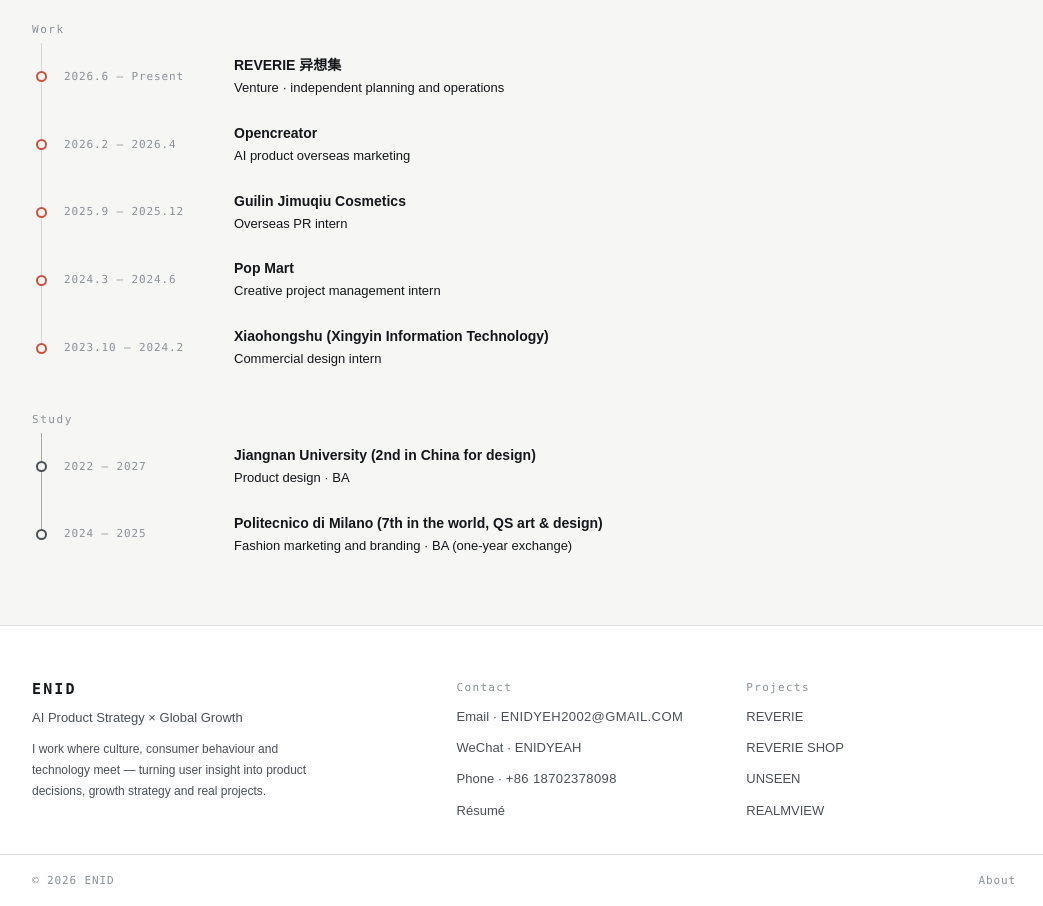
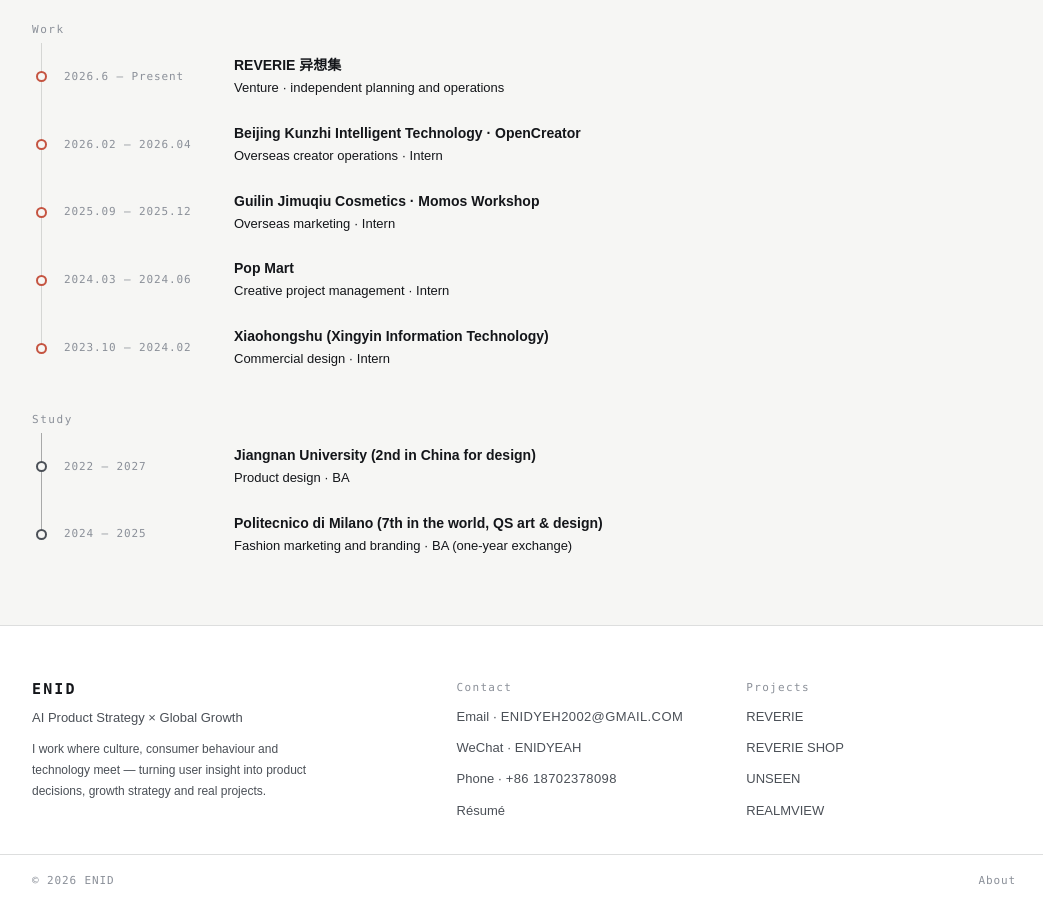
Before and after one commit to enidyeh/portfolio, a React (Vite) app: page /en in a window 1280 px wide. Shown: the part 3680-4586 px from the top of the page, without its empty margins (116-1159 px from the left). Built offline with nearby package versions, Linux system fonts and the light colour scheme.

Commit message:
fix: 列表项标签不再被挤成竖排；按新版简历更新经历与简历 PDF；换用本人给的导语

```diff
--- a/src/components/RichText.tsx
+++ b/src/components/RichText.tsx
@@ -32,7 +32,11 @@
       {paragraphs(items).length ? (
         <ul className="doc-list">
           {paragraphs(items).map((text, i) => (
-            <li key={`i${i}`}>{withBold(text)}</li>
+            // 包一层 <span>：.doc-list li 是 flex（前面挂「—」），不包的话
+            // **加粗标签** 和后面的正文会变成两个 flex 项，标签会被挤成竖排。
+            <li key={`i${i}`}>
+              <span>{withBold(text)}</span>
+            </li>
           ))}
         </ul>
       ) : null}
--- a/src/data/about.ts
+++ b/src/data/about.ts
@@ -54,7 +54,7 @@
     role: '创业项目 · 独立策划与运营',
     org: '异想集 REVERIE',
     tags: ['市场与用户洞察', '机会判断', '商业定位'],
-    desc: '独立运营策划十余场活动，社群累计 2500+ 位成员，现场参与观众 5000+，联系艺术家逾 30 位。举办《蜘蛛侠：纵横宇宙》《芭比》《泰勒·斯威夫特：时代巡演大电影》等电影观影活动：作为组织者管理团队与社群，策划活动流程，推动团队执行并敲定细节，保证活动顺利完成并获得大量好评。',
+    desc: '独立运营策划十余场活动，社群累计 2500+ 位成员，累计 20,000+ 人次线下参与，小红书话题曝光超 50 万，联系艺术家逾 30 位。举办《蜘蛛侠：纵横宇宙》《芭比》《泰勒·斯威夫特：时代巡演大电影》等电影观影活动：作为组织者管理团队与社群，策划活动流程，推动团队执行并敲定细节，保证活动顺利完成并获得大量好评。',
     details: [
       '活动海报、长图、文案宣传设计，结合自媒体特点吸引大量社团成员，其中七百余人参与线下活动。',
       '联系影院及品牌共同合作规划活动，电影主角配音演员、国内平台点赞量过万的国内外博主、创作者为活动制作专属彩蛋。',
@@ -63,49 +63,44 @@
     ],
   },
   {
-    when: '2026.2 — 2026.4',
-    role: 'AI 产品海外营销',
-    org: 'Opencreator',
+    // 2026-10-13 按本人新版简历更新（岗位名与经历描述为简历原文）
+    when: '2026.02 — 2026.04',
+    role: '海外创作者运营 · 实习',
+    org: '北京鸭智智能科技有限公司 · OpenCreator',
     tags: ['原型与 AI 工作流', '内容与创作者生态', '渠道与转化'],
     details: [
-      '海外创作者合作：负责与符合品牌调性的海外 KOL/KOC 建联，执行合作项目，拍摄产品推广视频，拓展潜在创作者资源库、建立达人合作 SOP，支持团队与 50+ 海外创作者及相关动漫社区合作建设。',
-      '社群运营与用户互动：独立负责 Discord 社区平台的内容发布与用户互动，策划并执行线上挑战赛活动「AI AMV 动画音乐视频挑战赛」，通过主题策划 / 赛制设计 / 社区合作，提升社群活跃度与营造积极社区氛围。',
-      '海外社交媒体运营：负责 TikTok、Instagram、X 等海外主流社媒平台的内容策划，敏锐追踪海外热点及动漫文化和 AI 工具趋势，为营销活动策划提供创意选题与内容方向。',
-      '跨文化沟通：与美国本地团队合作，作为海外创作者、社群用户的主要沟通桥梁之一，运用英语对接需求并有效解决问题。',
+      '人工智能 / 大模型应用',
+      '负责「AI 商业创意视频 Agent」的海外创作者生态运营。精准捕捉产品「内容创作乐高化」定位，确立「AI + 垂类」（如电商）创作者策略。从 0-1 搭建海外创作者合作 SOP 与资源库，通过精细化宣发沉淀高粘性核心用户，陪跑新至长期订阅的转化闭环。同时追踪海外社媒趋势与同类 AI 工具，利用 AI 工作流赋能广告创意生产与多平台矩阵分发。最终达成多个商业工作室合作，上线三个月业绩增长 10 倍，推动 AI Native 社区的内容共创与跨文化连接。',
     ],
   },
   {
-    when: '2025.9 — 2025.12',
-    role: '海外 PR 实习生',
-    org: '桂林市吉木秋化妆品有限公司',
+    when: '2025.09 — 2025.12',
+    role: '海外市场营销 · 实习',
+    org: '桂林市吉木秋化妆品有限公司 · Momos Workshop 毛吉吉',
     tags: ['跨境商业化', '渠道与转化', '数据复盘'],
     details: [
-      '创意策划：参与品牌「毛吉吉」海外宣传与创意策划，协助落地 campaign、品牌独立站设计规划，为品牌内容提供创意支持。',
-      '达人建联：建联、管理海外 Instagram / TikTok / YouTube 的 KOL/KOC，拓展并维护红人资源库，目前库内达人超 5000 名，合作达人超 500 位。',
-      '样品管理：根据品牌调性及产品规划为海外红人寄样，撰写并输出创意内容 Brief，跟进内容产出与执行质量。',
-      '内容管理：跟踪投放数据与合作进度，及时回收视频链接，定期互动收集反馈，进行复盘与优化，并结合达人反馈提出可行的优化方案。',
-      '跨境业务：协助处理海外业务相关事务（如物流沟通、渠道跟进等），全面了解跨境业务流程。',
+      '跨境电商 / 美妆快消',
+      '参与「新锐国货美妆品牌」的海外社媒内容营销：洞察 18-30 岁海外女性用户需求，制定「健康多元化」内容策略，策划「全系列」新品发布、万圣节等核心 Campaign。通过品牌种草、妆效展示等真实分享，在海外用户原本对粉扑品类认知甚少的背景下，精准塑造「空气棉花糖粉扑」的产品心智。搭建垂类 KOL 矩阵，扩充美妆、生活方式达人 5000+，深度合作 300+。协同达人共创优质内容，并进行数据复盘反哺社区内容生态，跑通了从「达人建联」到「口碑沉淀」的内容闭环。',
     ],
   },
   {
-    when: '2024.3 — 2024.6',
-    role: '创意项目管理实习生',
-    org: '北京泡泡玛特文化创意有限公司',
+    when: '2024.03 — 2024.06',
+    role: '创意项目管理 · 实习',
+    org: '北京泡泡玛特文化创意有限公司 · 泡泡玛特',
     tags: ['需求优先级', '验证与迭代', '数据复盘'],
     details: [
-      '新品营销：参与 SKULLPANDA / 迪士尼唐老鸭系列 / 王嘉尔 / LABUBU / MOLLY 等 20+ 新品上市传播，与团队建设产品营销定位、具体营销项目、社交媒体内容策略，助力产品登顶。',
-      '项目管理：在项目管理期间协同 25+ 公司内外团队，优化产品、摄影、设计、KOL 内容分发全流程保证交付质量，项目周期缩短 20% 保证准时交付，新品上市 48 小时内社媒曝光量超千万次保证营销效果。',
-      '数据优化：分析社交平台互动数据，定期进行复盘且制定优化后的营销方案，优化内容提升影响力。',
+      '潮玩文化 / IP 泛娱乐',
+      '管理「全球领先潮玩品牌」20+ 头部 IP（SKULLPANDA / MOLLY / LABUBU 等）的社区营销项目。基于对潮玩粉丝圈层的内容洞察（生活兴趣、情感诉求），协同 25+ 跨职能团队（产品设计 / 内容）为各 IP 新产品系列从产品方向、广告营销、种草内容、线下落地进行全流程策划与推进，推动项目周期缩短 20%。深度追踪 SKULLPANDA「时间系列」社交平台互动数据反哺内容优化，实现新品上市 48 小时内社媒曝光量超千万次，深化 IP 与粉丝社区的情感连接与内容共创。',
     ],
   },
   {
-    when: '2023.10 — 2024.2',
-    role: '商业化设计实习生',
-    org: '小红书 · 行吟信息科技（上海）有限公司',
+    when: '2023.10 — 2024.02',
+    role: '商业化设计 · 实习',
+    org: '行吟信息科技（上海）有限公司 · 小红书',
     tags: ['用户流程', '内容与创作者生态'],
     details: [
-      '活动策划：负责「REDesign」团队跨部门视觉营销工作，结合小红书市场营销活动目标，策划官方活动策划及创意提案；负责市场活动「我就要这样生活」，策划市场传播和相关视觉营销物料设计。',
-      '视觉营销：运营「REDesign」账号，设计「字体月月报」栏目内容，培养设计社群，提高品牌用户黏性与品牌认知；为「2024 WILL 商业合作伙伴大会」会议视觉及直播物料设计等，提升社交媒体活动曝光度与互动数据。',
+      '内容社区 / 生活方式平台',
+      '参与「生活兴趣社区」商业化设计与官方活动策划。基于对社区用户生活方式的洞察，策划「我要这样就生活」视觉宣发物料，激发用户分享欲与社区互动。运营「字体月报」栏目，设计体系化专业内容，打造设计社群，通过内容共创提升社区用户粘性与审美认知。「 2024 WILL 商业合作伙伴大会」视觉呈现，搭建品牌与创作者沟通的桥梁，深度实践了内容生态与社区连接。',
     ],
   },
 ]
--- a/src/data/en/about.ts
+++ b/src/data/en/about.ts
@@ -39,7 +39,7 @@
     role: 'Venture · independent planning and operations',
     org: 'REVERIE 异想集',
     tags: ['Market & user insight', 'Opportunity sizing', 'Business positioning'],
-    desc: 'Planned and ran more than ten events single-handedly: a community of 2,500+ members, 5,000+ attendees on site, and 30+ artists brought in. Organised film screenings including Spider-Man: Across the Spider-Verse, Barbie and Taylor Swift: The Eras Tour — as the organiser I ran the team and the community, planned the event flow, pushed execution and locked the details, delivering each event smoothly and to strong feedback.',
+    desc: 'Planned and ran more than ten events single-handedly: a community of 2,500+ members, 20,000+ in-person attendances and over 500k impressions from a Xiaohongshu topic, with 30+ artists brought in. Organised film screenings including Spider-Man: Across the Spider-Verse, Barbie and Taylor Swift: The Eras Tour — as the organiser I ran the team and the community, planned the event flow, pushed execution and locked the details, delivering each event smoothly and to strong feedback.',
     details: [
       'Designed posters, long-form graphics and copy that pulled in a large community following, with 700+ people attending offline events.',
       'Partnered with cinemas and brands to plan the events; voice actors from the films and creators with 10k+ likes on Chinese platforms made exclusive easter eggs.',
@@ -48,49 +48,43 @@
     ],
   },
   {
-    when: '2026.2 — 2026.4',
-    role: 'AI product overseas marketing',
-    org: 'Opencreator',
+    when: '2026.02 — 2026.04',
+    role: 'Overseas creator operations · Intern',
+    org: 'Beijing Kunzhi Intelligent Technology · OpenCreator',
     tags: ['Prototyping & AI workflow', 'Content & creator ecosystem', 'Channel & conversion'],
     details: [
-      'Creator partnerships: built relationships with overseas KOL/KOC that matched the brand, ran collaborations, shot product videos, grew the creator database and set up an influencer SOP — supporting 50+ overseas creators and related anime communities.',
-      'Community and user engagement: independently ran the Discord community — content and interaction — and planned and executed the “AI AMV” animation music-video challenge, using theme planning, competition design and community partnerships to lift activity and keep the space positive.',
-      'Overseas social media: content planning for TikTok, Instagram and X, tracking overseas trends across anime culture and AI tools, and feeding creative topics and directions into campaign planning.',
-      'Cross-cultural communication: worked with the US team as one of the main bridges to overseas creators and community members, handling requests in English and resolving issues.',
+      'AI / large-model applications',
+      'Ran overseas creator-ecosystem operations for the “AI commercial creative video agent”. Reading the product’s “content creation as Lego” positioning precisely, established an “AI + vertical” (e.g. e-commerce) creator strategy. Built the overseas creator collaboration SOP and resource library from 0 to 1, using careful distribution to build a high-retention core user base and support the journey from trial to long-term subscription. Also tracked overseas social trends and comparable AI tools, using AI workflows to power ad creative production and multi-platform distribution. Landed partnerships with several commercial studios, growing performance 10× within three months of launch, and drove content co-creation and cross-cultural connection in the AI-native community.',
     ],
   },
   {
-    when: '2025.9 — 2025.12',
-    role: 'Overseas PR intern',
-    org: 'Guilin Jimuqiu Cosmetics',
+    when: '2025.09 — 2025.12',
+    role: 'Overseas marketing · Intern',
+    org: 'Guilin Jimuqiu Cosmetics · Momos Workshop',
     tags: ['Cross-border commercialisation', 'Channel & conversion', 'Data review'],
     details: [
-      'Creative planning: joined overseas promotion and creative planning for the brand “Momo’s Workshop”, helping land campaigns and plan the DTC site, and providing creative support for brand content.',
-      'Creator partnerships: built and managed KOL/KOC on Instagram, TikTok and YouTube; the database now holds 5,000+ creators with 500+ collaborations.',
-      'Sampling: sent samples to overseas creators according to brand tone and product plan, wrote creative briefs, and followed content output and quality.',
-      'Content management: tracked delivery data and collaboration progress, collected video links, gathered feedback through regular interaction, ran reviews and improvements, and proposed optimisations based on creator feedback.',
-      'Cross-border operations: supported overseas business matters such as logistics and channel follow-up, building a full picture of cross-border workflows.',
+      'Cross-border e-commerce / beauty FMCG',
+      'Worked on overseas social content marketing for a “new Chinese beauty brand”: understanding the needs of 18–30 year-old women overseas, setting a “healthy and diverse” content strategy, and planning core campaigns including the full-range launch and Halloween. Through brand seeding and real makeup-look sharing, shaped the product mind for the “air cotton-candy puff” precisely, in a market where overseas users barely knew the category. Built a vertical KOL matrix, growing the beauty and lifestyle creator base to 5,000+, with 300+ deep collaborations. Co-created quality content with creators and fed data reviews back into the community content ecosystem, closing the loop from “reaching creators” to “building word of mouth”.',
     ],
   },
   {
-    when: '2024.3 — 2024.6',
-    role: 'Creative project management intern',
+    when: '2024.03 — 2024.06',
+    role: 'Creative project management · Intern',
     org: 'Pop Mart',
     tags: ['Requirement prioritisation', 'Validation & iteration', 'Data review'],
     details: [
-      'Product launches: worked on campaigns for 20+ launches including SKULLPANDA, Disney Donald Duck, Jackson Wang, LABUBU and MOLLY, building product positioning, campaign plans and social content strategy with the team.',
-      'Project management: coordinated 25+ internal and external teams, optimising product, photography, design and KOL content distribution to protect delivery quality; cut the project cycle by 20% while delivering on time, with over 10 million social impressions within 48 hours of launch.',
-      'Data optimisation: analysed social engagement data, ran regular reviews and turned them into improved campaign plans.',
+      'Designer-toy culture / IP entertainment',
+      'Managed community-marketing projects for 20+ leading IPs (SKULLPANDA, MOLLY, LABUBU and others) at the world’s leading designer-toy brand. Based on insight into fan circles (life interests and emotional needs), worked with 25+ cross-functional teams (product design, content) to plan and drive each IP’s new series from product direction through advertising, seeding content and offline activation, cutting the project cycle by 20%. Tracked social engagement data for SKULLPANDA’s “Time” series and fed it back into content optimisation, reaching over 10 million social impressions within 48 hours of launch and deepening the emotional connection and content co-creation between IPs and fan communities.',
     ],
   },
   {
-    when: '2023.10 — 2024.2',
-    role: 'Commercial design intern',
+    when: '2023.10 — 2024.02',
+    role: 'Commercial design · Intern',
     org: 'Xiaohongshu (Xingyin Information Technology)',
     tags: ['User flows', 'Content & creator ecosystem'],
     details: [
-      'Campaign planning: cross-team visual marketing for the “REDesign” team, planning official campaigns and creative proposals against Xiaohongshu’s marketing goals; owned the 「我就要这样生活」 campaign, planning its communications and visual assets.',
-      'Visual marketing: ran the “REDesign” account and created the 「字体月月报」 column, building a design community and lifting brand recognition; produced conference visuals and livestream assets for the 2024 WILL commercial partner conference.',
+      'Content community / lifestyle platform',
+      'Worked on commercial design and official campaign planning for a “lifestyle interest community”. Based on insight into how community users live, planned the 「我要这样就生活」 visual campaign assets, sparking the urge to share and community interaction. Ran the 「字体月报」 column, designing systematic professional content and building a design community, lifting stickiness and aesthetic awareness through co-creation. Delivered the visual presentation for the 2024 WILL Commercial Partner Conference, bridging brands and creators, and putting content ecosystem and community connection into practice.',
     ],
   },
 ]
```
Also changed, not shown: src/data/en/works.ts (+4 -4 lines), src/data/works.ts (+4 -4 lines), 1 other file (tests, documents, lock files or other folders).
